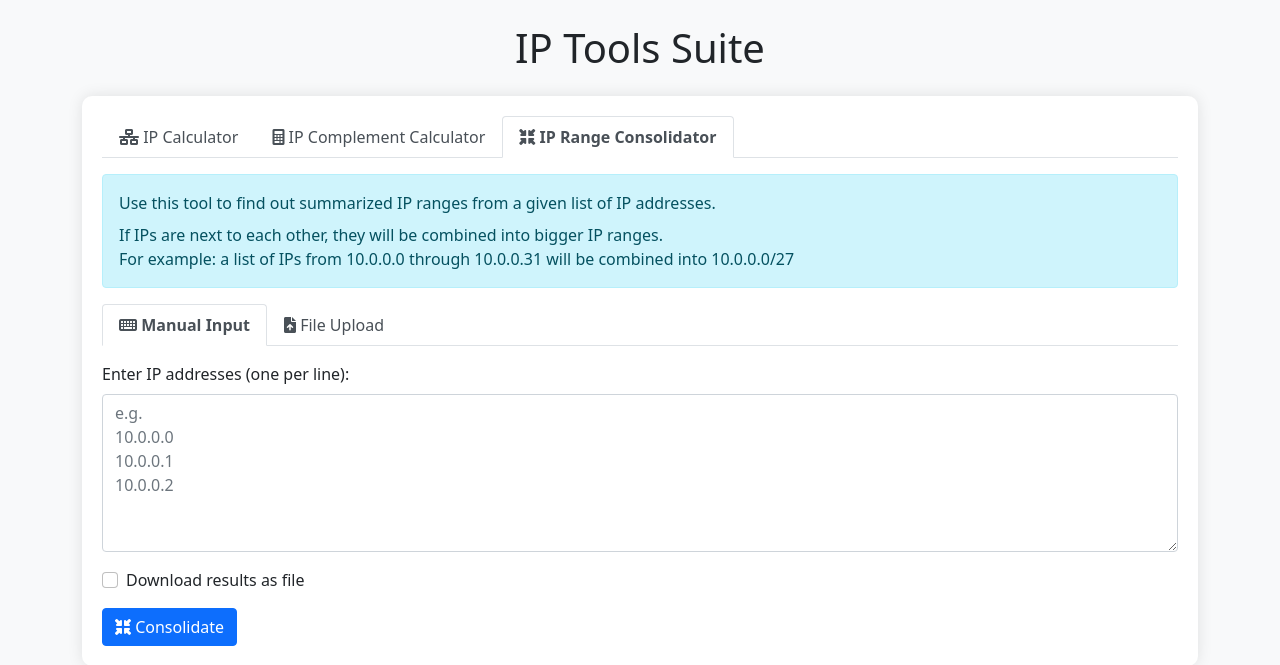
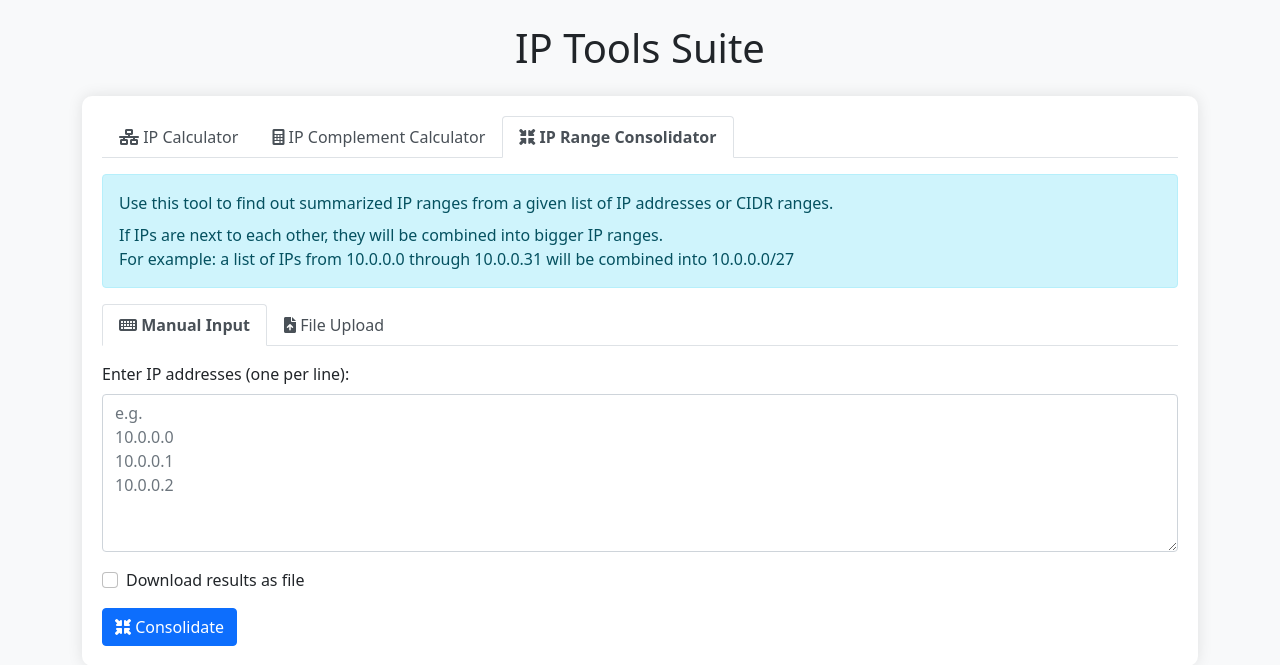
Before and after one commit to vadaszgergo/ipcalculator, a Flask app: page / in a window 1280 px wide, after a click on "IP Range Consolidator". Shown: the top 665 px of the page. Run offline with Flask 2, Linux system fonts and the light colour scheme; some libraries are stand-ins or nearby versions.

Commit message:
adding new feature description into the webpage

```diff
--- a/ip-tools/templates/index.html
+++ b/ip-tools/templates/index.html
@@ -211,7 +211,7 @@
                 <div class="tab-pane fade" id="consolidate" role="tabpanel">
                     <form id="upload-form">
                         <div class="alert alert-info mb-3">
-                            <p class="mb-2">Use this tool to find out summarized IP ranges from a given list of IP addresses.</p>
+                            <p class="mb-2">Use this tool to find out summarized IP ranges from a given list of IP addresses or CIDR ranges.</p>
                             <p class="mb-0">If IPs are next to each other, they will be combined into bigger IP ranges.<br>
                             For example: a list of IPs from 10.0.0.0 through 10.0.0.31 will be combined into 10.0.0.0/27</p>
                         </div>
```
